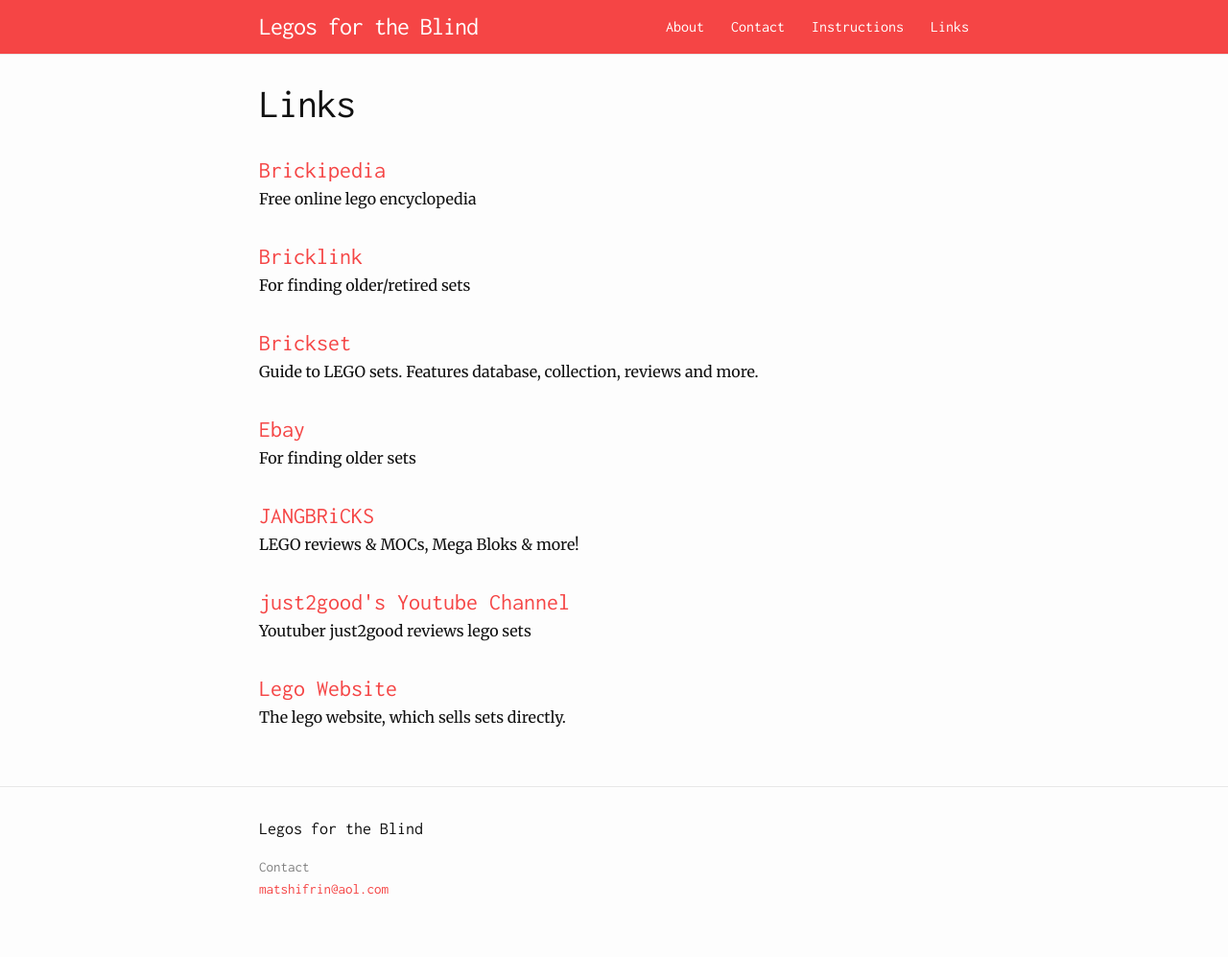
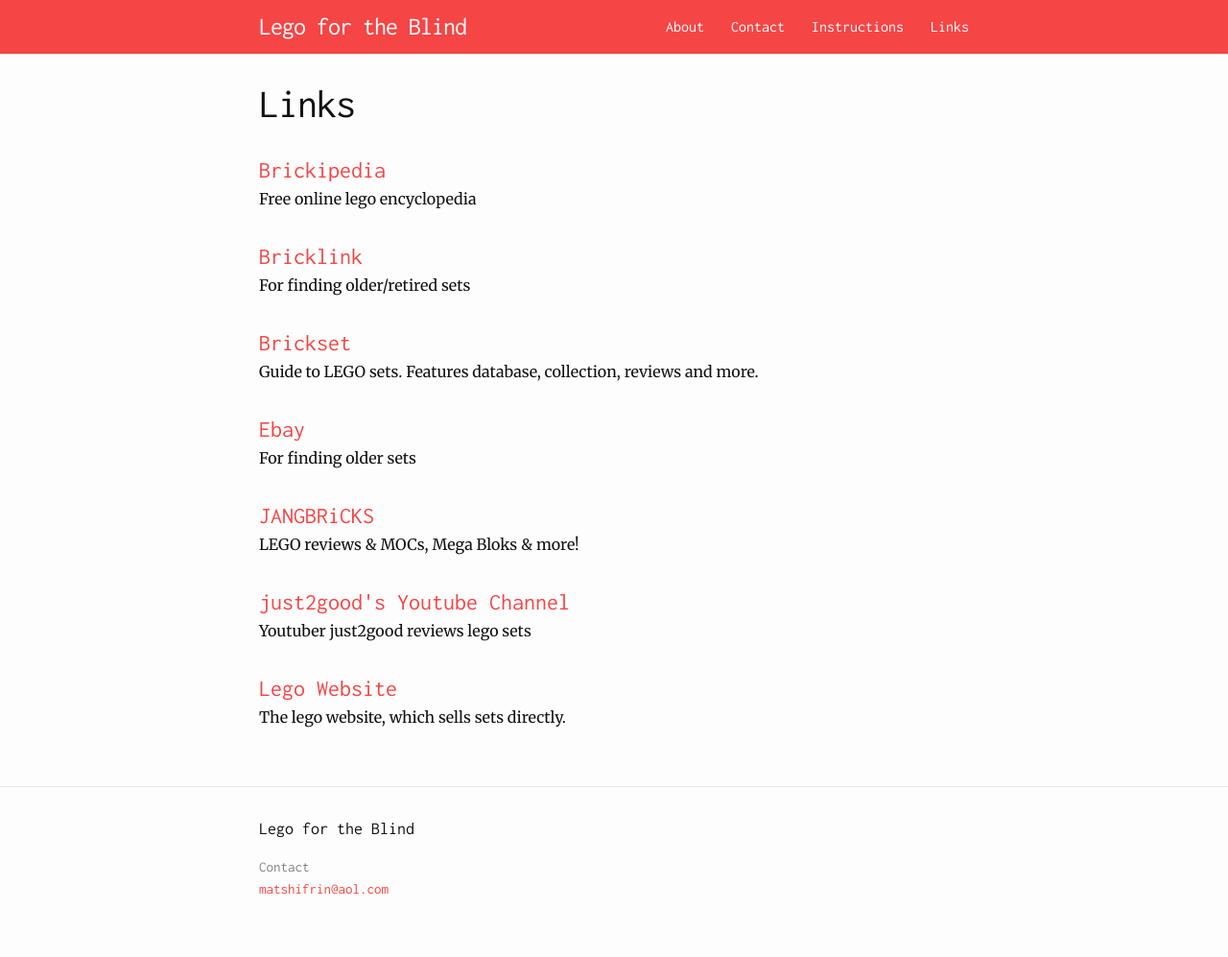
Before and after one commit to may5bee/lego-for-the-blind, a Jekyll site: the page built from _pages/links.md, in a window 1280 px wide. Shown: the whole page at 96% size. Built offline with Jekyll 4.4.1, drawn with Linux system fonts in a browser that asks for light colours.

Commit message:
fix to build

```diff
--- a/_config.yml
+++ b/_config.yml
@@ -1,7 +1,7 @@
-title: Legos for the Blind
+title: Lego for the Blind
 email: matshifrin@aol.com
 url: http:/kevinyma.github.io
-baseurl: /legos-for-the-blind
+baseurl: /lego-for-the-blind
 collections:
   instructions:
     output: true
```
